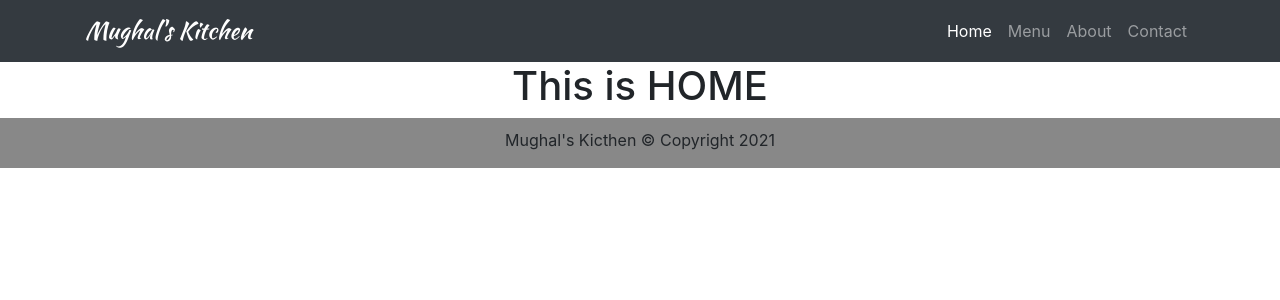
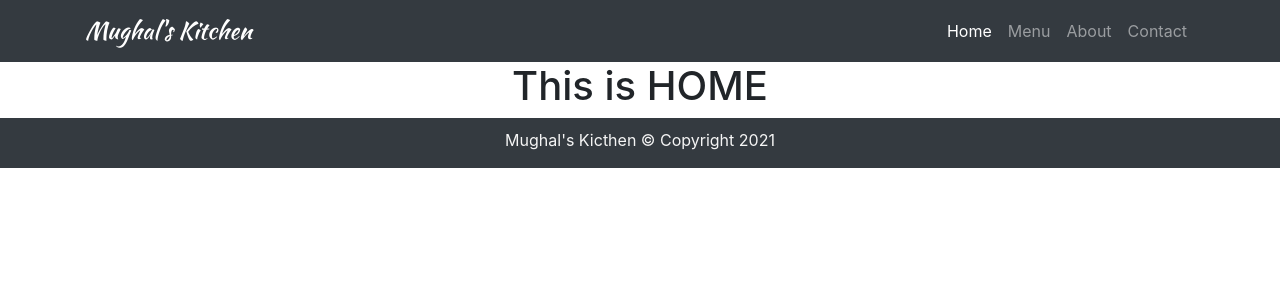
Before and after one commit to nihaltowfiq/Mughals-Kitchen, a React (Create React App) app: page /home in a window 1280 px wide. Shown: the top 300 px of the page. Built offline with nearby package versions, Linux system fonts and the light colour scheme.

Commit message:
footer color changed

```diff
--- a/src/App.css
+++ b/src/App.css
@@ -3,7 +3,8 @@
 }
 
 footer {
-  background-color: rgba(0, 0, 0, 0.467);
+  background-color: #343a40;
+  color: whitesmoke;
   margin: 0 auto;
   padding-top: 10px;
   width: 100%;
```
Also changed, not shown: 1 other file (tests, documents, lock files or other folders).
